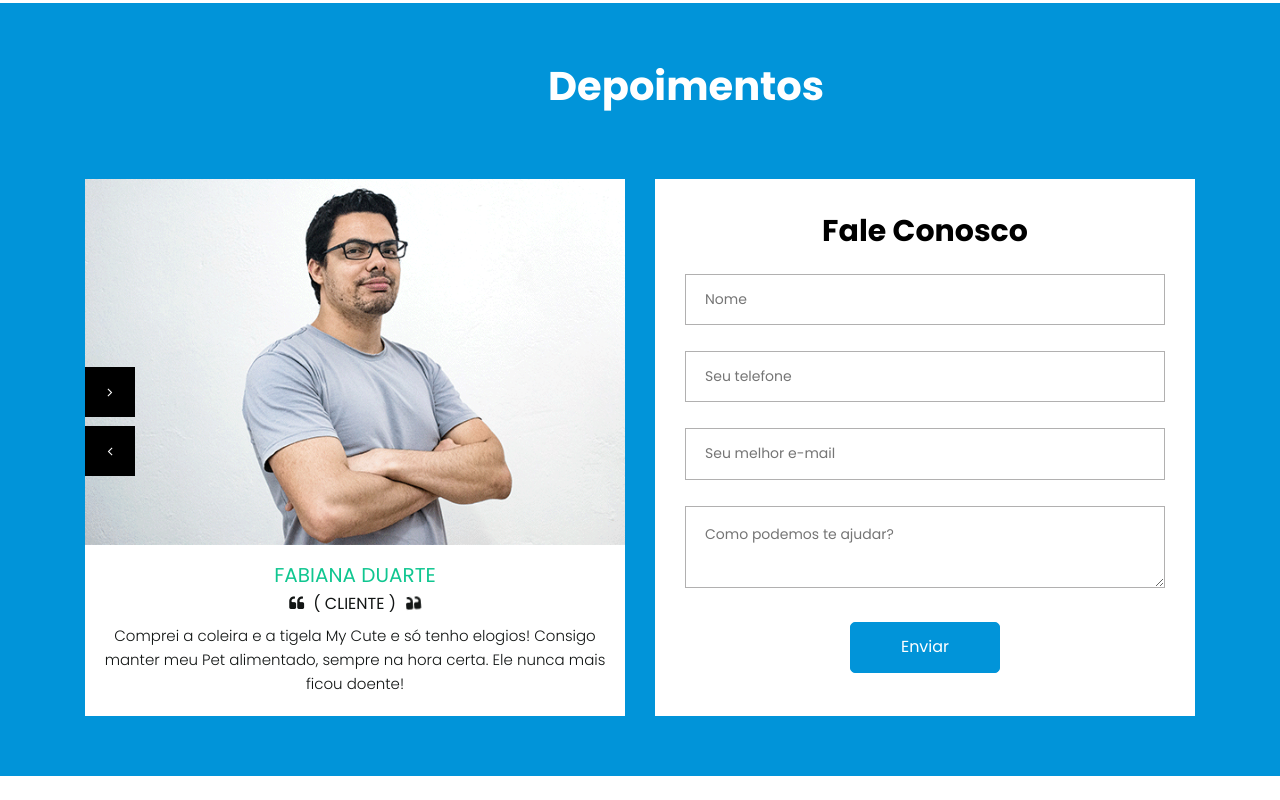
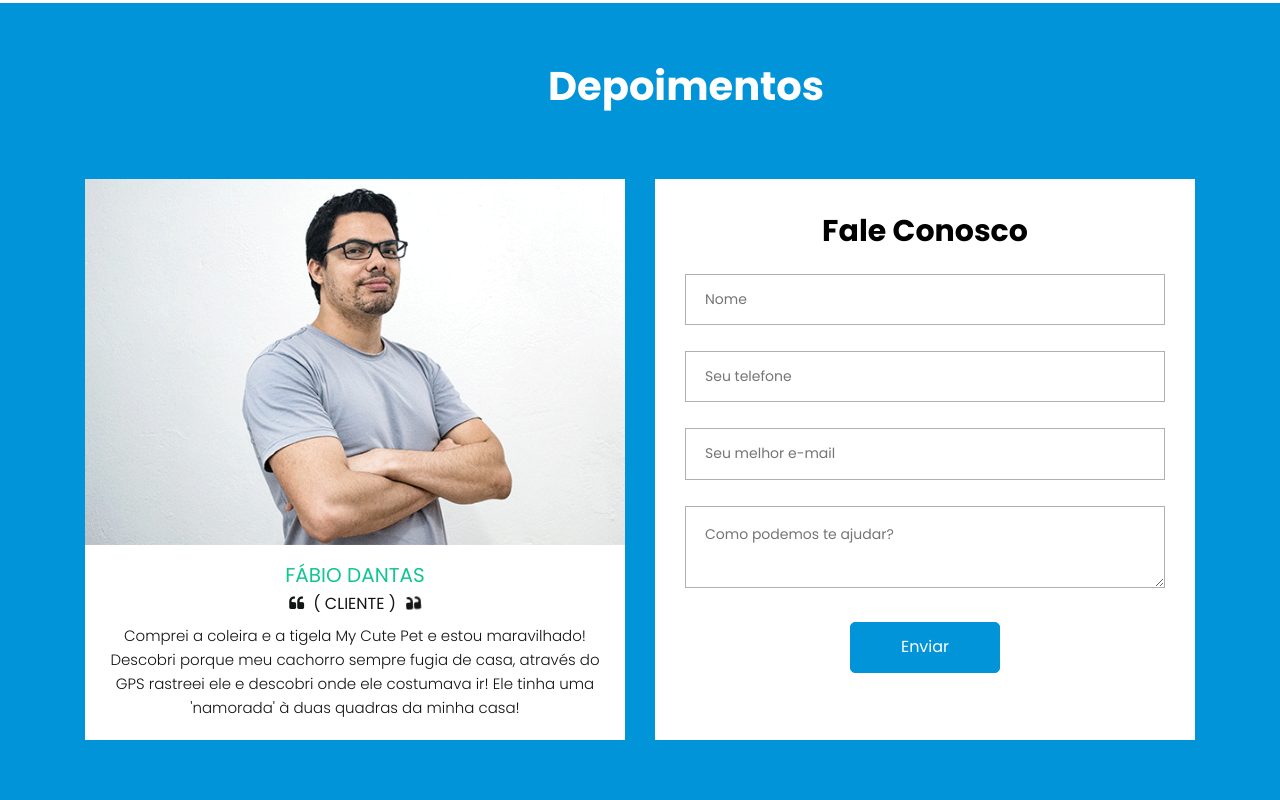
Before and after one commit to matheusholannda/MyCutePet, a plain HTML site: page index.html in a window 1280 px wide. Shown: the part 2914-3714 px from the top of the page. Before the commit the page ends 3690 px from the top, so only its background shows below. Drawn offline with nearby package versions, Linux system fonts and the light colour scheme.

Commit message:
Finalizado

```diff
--- a/index.html
+++ b/index.html
@@ -205,30 +205,15 @@
                         <div class="container">
                            <div class="carousel-caption relat">
                               <h3>Fábio Dantas</h3>
-                              <span><i class="fa fa-quote-left"></i> ( Fundador )<i
+                              <span><i class="fa fa-quote-left"></i> ( Cliente )<i
                                     class="fa fa-quote-right"></i></span>
-                              <p>Comprei a coleira e a tigela My Cute Pet e estou maravilhada!
-                                 Descobri porque meu cachorro sempre fugia de casa, através do GPS rastreie e descobri
+                              <p>Comprei a coleira e a tigela My Cute Pet e estou maravilhado!
+                                 Descobri porque meu cachorro sempre fugia de casa, através do GPS rastreei ele e descobri
                                  onde ele costumava ir! Ele tinha uma 'namorada' à duas quadras da minha casa!</p>
                            </div>
                         </div>
                      </div>
-                     <div class="carousel-item">
-                        <img class="third-slide" src="images/testimonial-img.png">
-                        <div class="container">
-                           <div class="carousel-caption relat">
-                              <h3>Fabiana Duarte</h3>
-                              <span><i class="fa fa-quote-left"></i> ( Cliente )<i class="fa fa-quote-right"></i></span>
-                              <p>Comprei a coleira e a tigela My Cute e só tenho elogios!
-                                 Consigo manter meu Pet alimentado, sempre na hora certa. Ele nunca mais ficou doente!
-                              </p>
-                           </div>
-                        </div>
-                     </div>
                   </div>
-                  <a class="carousel-control-prev" href="#testimonial_slider" role="button" data-slide="prev"> <i
-                        class='fa fa-angle-right'></i></a> <a class="carousel-control-next" href="#testimonial_slider"
-                     role="button" data-slide="next"> <i class='fa fa-angle-left'></i></a>
                </div>
             </div>
             <div class="col-xl-6 col-lg-6 col-md-6 col-sm-12">
```
Also changed, not shown: images/banner.jpg (deleted), images/banner.png (deleted), images/image.png (added).
